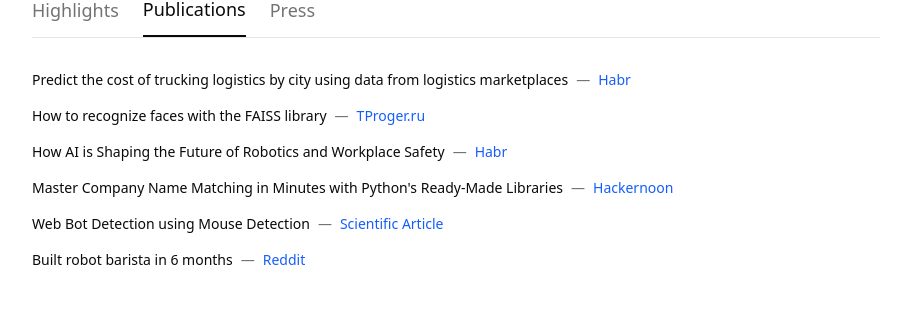
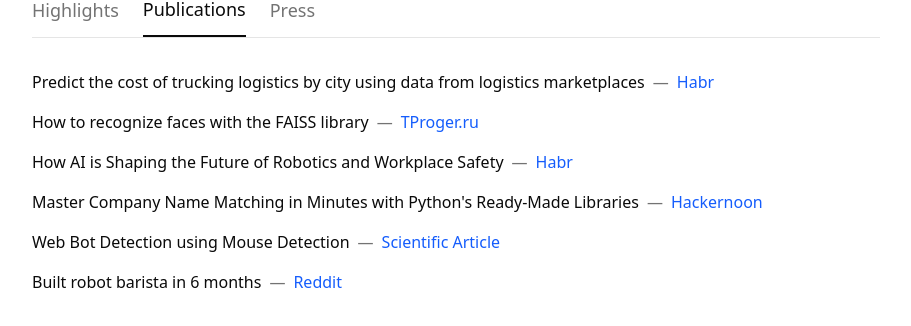
Before and after one commit to stsqit/stsqit.github.io, a Next.js app: page / in a window 1280 px wide. Both pictures are taken after a click on the button "Publications". Shown: the part 498-824 px from the top of the page, without its empty margins (184-1095 px from the left). Built offline with nearby package versions, Linux system fonts and the light colour scheme; a web font is replaced by a local one.

Commit message:
style: increase font size in Publications and Press tabs
Adjust font size to match Highlights timeline for consistency.

#VERCEL_SKIP

Co-authored-by: null <237507555+stsqit@users.noreply.github.com>

```diff
--- a/components/content-tabs.tsx
+++ b/components/content-tabs.tsx
@@ -175,9 +175,9 @@ export function ContentTabs() {
         <div className="space-y-4">
           {publications.map((pub, index) => (
             <div key={index} className="flex items-start gap-2">
-              <span className="text-sm text-foreground">{pub.title}</span>
-              <span className="text-sm text-muted-foreground">—</span>
-              <Link href={pub.href} className="shrink-0 text-sm text-blue-600 hover:underline">
+              <span className="text-base text-foreground">{pub.title}</span>
+              <span className="text-base text-muted-foreground">—</span>
+              <Link href={pub.href} className="shrink-0 text-base text-blue-600 hover:underline">
                 {pub.outlet}
               </Link>
             </div>
@@ -189,9 +189,9 @@ export function ContentTabs() {
         <div className="space-y-4">
           {press.map((item, index) => (
             <div key={index} className="flex items-start gap-2">
-              <span className="text-sm text-foreground">{item.title}</span>
-              <span className="text-sm text-muted-foreground">—</span>
-              <Link href={item.href} className="shrink-0 text-sm text-blue-600 hover:underline">
+              <span className="text-base text-foreground">{item.title}</span>
+              <span className="text-base text-muted-foreground">—</span>
+              <Link href={item.href} className="shrink-0 text-base text-blue-600 hover:underline">
                 {item.outlet}
               </Link>
             </div>
```
